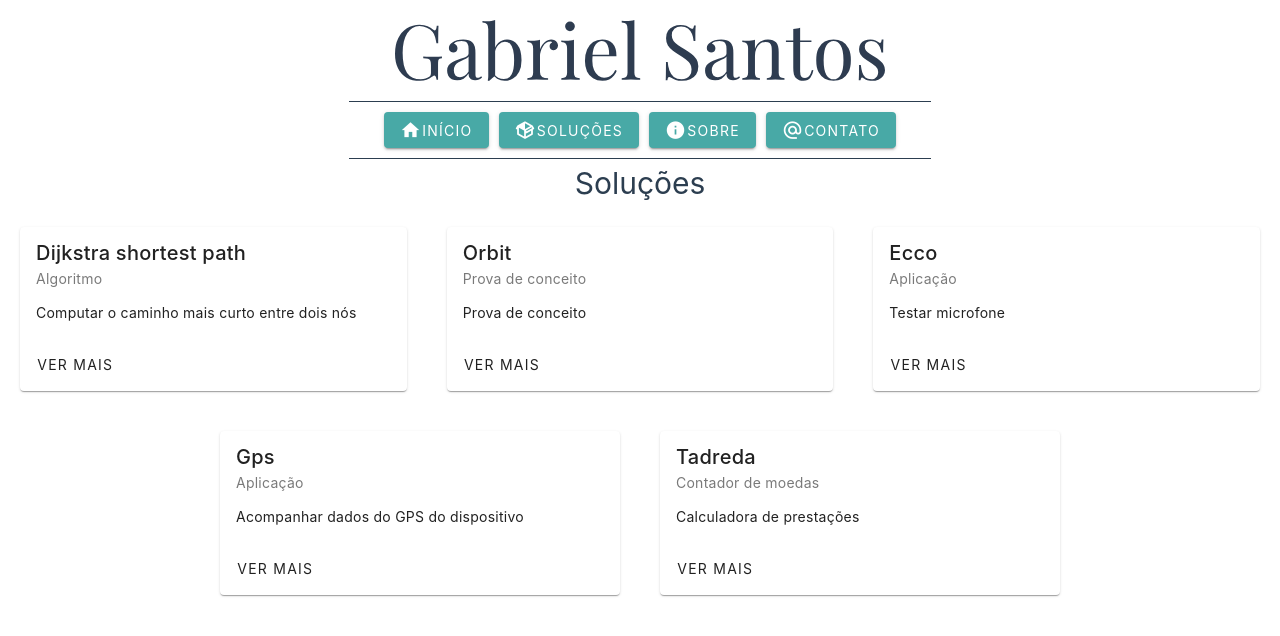
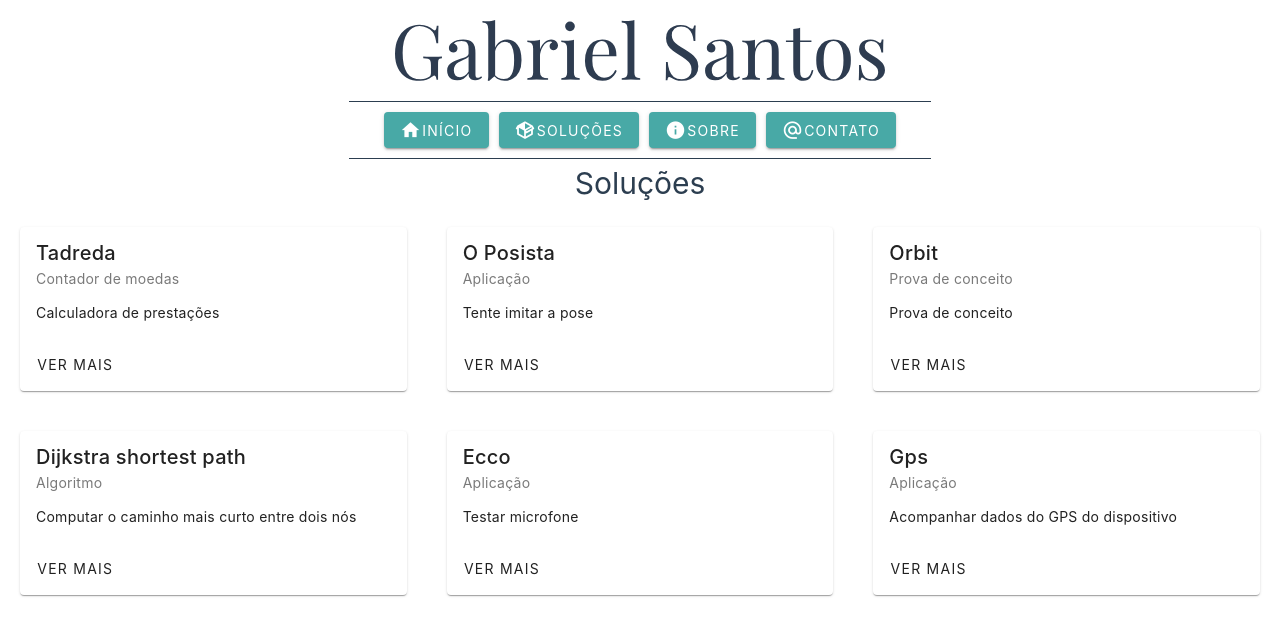
Before and after one commit to gabrielsantos19/gabrielsantos19.github.io, a Vue app: page / in a window 1280 px wide. Shown: the top 636 px of the page. Built offline with nearby package versions, Linux system fonts and the light colour scheme.

Commit message:
Adicionar O Posista

```diff
--- a/src/assets/solutions.js
+++ b/src/assets/solutions.js
@@ -1,15 +1,27 @@
 export default [
   {
-    title: "Dijkstra shortest path",
-    subtitle: "Algoritmo",
-    text: "Computar o caminho mais curto entre dois nós",
-    page: "https://gabrielsantos19.github.io/pathz/"
+    title: "Tadreda",
+    subtitle: "Contador de moedas",
+    text: "Calculadora de prestações",
+    page: "https://gabrielsantos19.github.io/tadreda/"
+  },
+  {
+    title: "O Posista",
+    subtitle: "Aplicação",
+    text: "Tente imitar a pose",
+    page: "http://posista.gabrielsantos19.com/"
   },
   {
     title: "Orbit",
     subtitle: "Prova de conceito",
     text: "Prova de conceito",
     page: "https://gabrielsantos19.github.io/orbit/"
+  },
+  {
+    title: "Dijkstra shortest path",
+    subtitle: "Algoritmo",
+    text: "Computar o caminho mais curto entre dois nós",
+    page: "https://gabrielsantos19.github.io/pathz/"
   },
   {
     title: "Ecco",
@@ -23,12 +35,6 @@ export default [
     text: "Acompanhar dados do GPS do dispositivo",
     page: "https://gabrielsantos19.github.io/gps/"
   },
-  {
-    title: "Tadreda",
-    subtitle: "Contador de moedas",
-    text: "Calculadora de prestações",
-    page: "https://gabrielsantos19.github.io/tadreda/"
-  },
   // {
   //   title: "",
   //   subtitle: "",
```
